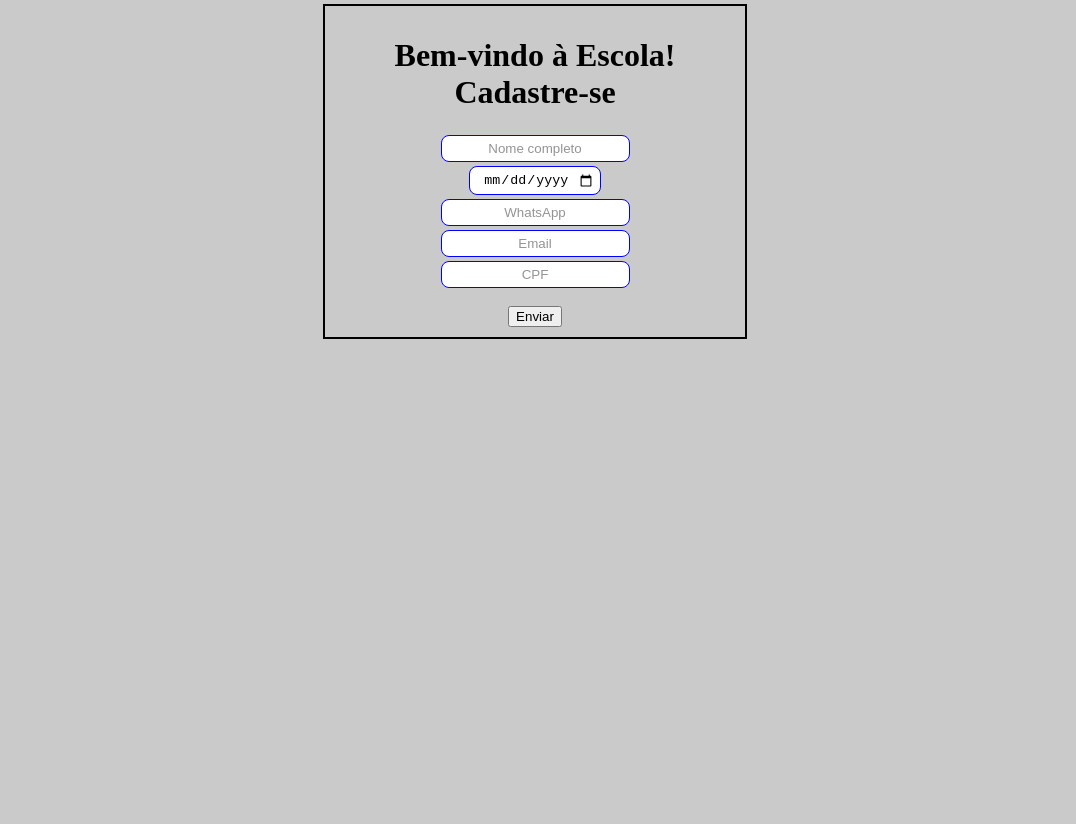
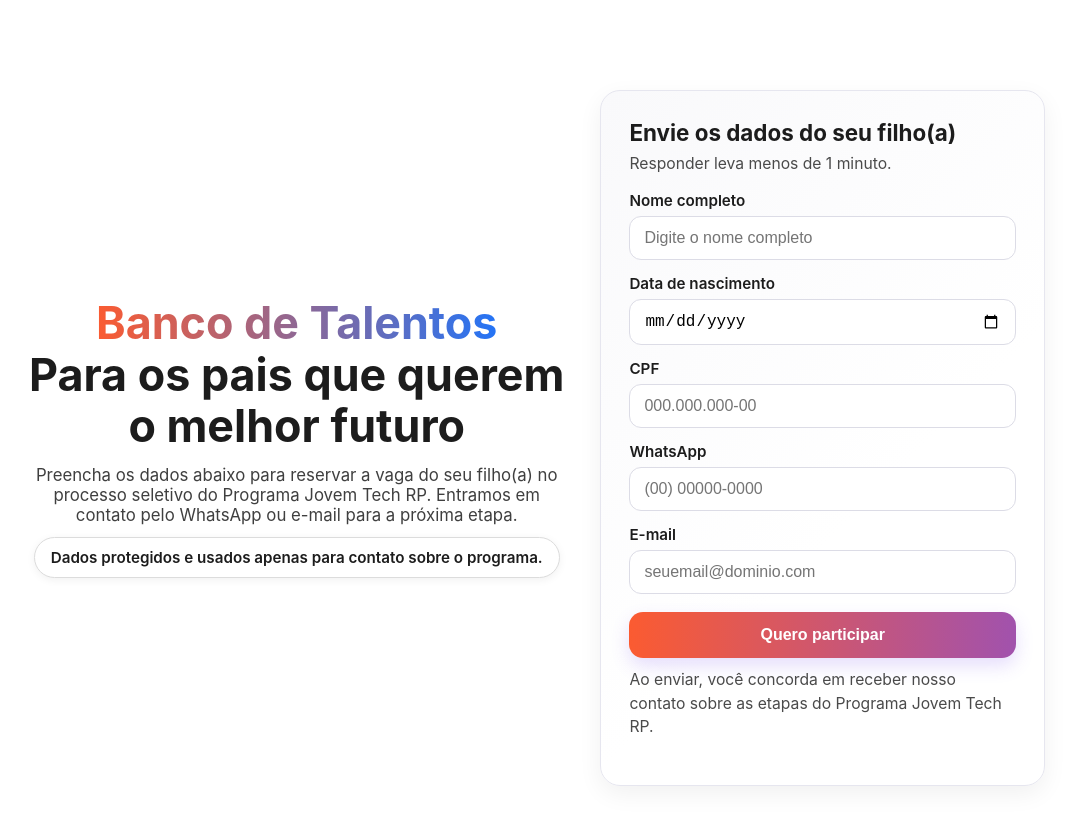
Before and after one commit to Guilhermeb-Ferrarezi/formulario, a React (Vite) app in the folder apps/web/: page / in a window 1280 px wide. Shown: the whole page, without its empty margins (105-1181 px from the left). Before the commit the page ends 800 px from the top, so only its background shows below. Built offline with nearby package versions, Linux system fonts and the light colour scheme; no server answers.

Commit message:
formulario atualizado

```diff
--- a/apps/web/index.html
+++ b/apps/web/index.html
@@ -3,7 +3,8 @@
   <head>
     <meta charset="UTF-8" />
     <meta name="viewport" content="width=device-width, initial-scale=1.0" />
-    <title>forumlario</title>
+    <link rel="icon" href="/src/assets/logo_jovemtech.svg" />
+    <title>Banco de talentos</title>
   </head>
   <body>
     <div id="root"></div>
--- a/apps/web/src/App.tsx
+++ b/apps/web/src/App.tsx
@@ -15,10 +15,6 @@ export function App() {
           element={
             <div className="centro">
               <main>
-                <h1 className="titulo">
-                  Bem-vindo à Escola! <br />
-                  Cadastre-se
-                </h1>
                 <Formulario />
               </main>
             </div>
--- a/apps/web/src/components/formulario.tsx
+++ b/apps/web/src/components/formulario.tsx
@@ -4,48 +4,103 @@ export function Formulario() {
   const { values, mensagem, handleChange, handleSubmit } = useFormulario();
 
   return (
-    <form className="inputs" onSubmit={handleSubmit}>
+    <header>
+      <main className="page">
+        <section className="hero">
+          {/* Coluna esquerda (texto) */}
+          <div>
+            <h1>
+              <span>Banco de Talentos</span>
+              <br />
+              Para os pais que querem o melhor futuro
+            </h1>
+
+            <p>
+              Preencha os dados abaixo para reservar a vaga do seu filho(a) no
+              processo seletivo do Programa Jovem Tech RP. Entramos em contato pelo
+              WhatsApp ou e-mail para a próxima etapa.
+            </p>
+
+            <div className="badge">
+              Dados protegidos e usados apenas para contato sobre o programa.
+            </div>
+          </div>
+
+          {/* Coluna direita (formulário) */}
+          <form className="form-card" onSubmit={handleSubmit}>
+            <h2>Envie os dados do seu filho(a)</h2>
+            <p>Responder leva menos de 1 minuto.</p>
+
+            <div className="field">
+              <label>Nome completo</label>
               <input
                 name="nome"
-        placeholder="Nome completo"
+                placeholder="Digite o nome completo"
                 value={values.nome}
                 onChange={handleChange}
-      /><br />
+                required
+              />
+            </div>
 
+            <div className="field">
+              <label>Data de nascimento</label>
               <input
                 type="date"
                 name="dataNascimento"
                 value={values.dataNascimento}
                 onChange={handleChange}
-        placeholder="Data de nascimento"
-      /><br />
+                required
+              />
+            </div>
 
+            <div className="field">
+              <label>CPF</label>
+              <input
+                name="cpf"
+                placeholder="000.000.000-00"
+                value={values.cpf}
+                onChange={handleChange}
+                required
+              />
+            </div>
+
+            <div className="field">
+              <label>WhatsApp</label>
               <input
                 type="tel"
                 name="whatsapp"
-        placeholder="WhatsApp"
+                placeholder="(00) 00000-0000"
                 value={values.whatsapp}
                 onChange={handleChange}
-      /><br />
+                required
+              />
+            </div>
 
+            <div className="field">
+              <label>E-mail</label>
               <input
                 type="email"
                 name="email"
-        placeholder="Email"
+                placeholder="seuemail@dominio.com"
                 value={values.email}
                 onChange={handleChange}
-      /><br />
+                required
+              />
+            </div>
 
-      <input
-        name="cpf"
-        placeholder="CPF"
-        value={values.cpf}
-        onChange={handleChange}
-      /><br />
+            {mensagem && <p className="form-message">{mensagem}</p>}
 
-      <p>{mensagem}</p>
+            <button type="submit" className="cta">
+              Quero participar
+            </button>
 
-      <button type="submit">Enviar</button>
+            <p className="small-note">
+              Ao enviar, você concorda em receber nosso contato sobre as etapas do
+              Programa Jovem Tech RP.
+            </p>
           </form>
+        </section>
+      </main>
+    </header>
   );
 }
--- a/apps/web/src/styles/app.css
+++ b/apps/web/src/styles/app.css
@@ -1,36 +1,22 @@
-body {
-    display: flex;
-    flex-direction: column;
-    align-items: center;
-    text-align: center;
-    margin: 0px;
-    padding: 0px;
-    background-color: rgb(202, 202, 202)
+/* ===== RESET E BASE ===== */
+* {
+  margin: 0;
+  padding: 0;
+  box-sizing: border-box;
 }
 
-.centro {
-    border: 2px solid black;
-    width: 400px;
-    margin: 4px;
-    padding: 10px;
+body {
+  display: flex;
+  flex-direction: column;
+  align-items: center;
+  text-align: center;
+  margin: 0;
+  padding: 0;
+  background-color: #ffffff;
+  font-family: 'Inter', sans-serif;
+  color: #1c1c1c;
 }
 
-.inputs input {
-    text-align: center;
-    border-radius: 8px;
-    border: 1px solid blue;
-    background-color: rgb(255, 255, 255);
-    margin: 2px;
-    padding: 5px;
-}
-
-.inputs input::placeholder{
-    color: rgb(148, 148, 148);
-}
-
-button{
-    align-items: center;
-}
 /* ===== ESTILOS DO LOGIN ===== */
 .formulario-login {
   display: flex;
@@ -93,7 +79,7 @@ button{
   text-decoration: underline;
 }
 
-/* ===== ESTILOS DO DASHBOARD ===== */
+/* ===== ESTILOS DO DASHBOARD / ADMIN ===== */
 .dashboard-container {
   padding: 2rem;
   max-width: 1200px;
@@ -166,7 +152,7 @@ button{
   background-color: #f8f9fa;
 }
 
-/* Responsividade */
+/* Responsividade Dashboard */
 @media (max-width: 768px) {
   .dashboard-container {
     padding: 1rem;
@@ -185,3 +171,168 @@ button{
     padding: 0.5rem;
   }
 }
+
+/* ========================================================= */
+/* ===== LAYOUT MODERNO — BANCO DE TALENTOS (FORMULÁRIO) ==== */
+/* ========================================================= */
+
+.page {
+  max-width: 1100px;
+  margin: 0 auto;
+  padding: 40px;
+}
+
+.hero {
+  display: grid;
+  grid-template-columns: 1.1fr 0.9fr;
+  gap: 32px;
+  align-items: center;
+  margin-top: 50px;
+}
+
+.hero h1 {
+  font-size: 2.8rem;
+  font-weight: 700;
+  line-height: 1.15;
+  margin-bottom: 12px;
+}
+
+.hero h1 span {
+  background: linear-gradient(to right, #fb5b31, #2474f6);
+  -webkit-background-clip: text;
+  -webkit-text-fill-color: transparent;
+}
+
+.hero p {
+  font-size: 1.05rem;
+  color: #3f3f3f;
+  max-width: 560px;
+}
+
+/* Card do formulário */
+.form-card {
+  background: linear-gradient(135deg, #f9f9fb 0%, #ffffff 60%);
+  border: 1px solid #e6e6ef;
+  box-shadow: 0 8px 24px rgba(0, 0, 0, 0.06);
+  border-radius: 20px;
+  padding: 28px;
+  text-align: left;
+  justify-content: center;
+  display: flex;
+  flex-direction: column;
+  height: -50px;
+}
+
+.form-card h2 {
+  font-size: 1.4rem;
+  font-weight: 700;
+  margin-bottom: 8px;
+}
+
+.form-card p {
+  font-size: 0.98rem;
+  color: #4a4a4a;
+  margin-bottom: 18px;
+}
+
+/* Campos */
+.field {
+  display: flex;
+  flex-direction: column;
+  gap: 6px;
+  margin-bottom: 14px;
+}
+
+.field label {
+  font-weight: 600;
+  font-size: 0.95rem;
+  color: #1c1c1c;
+}
+
+.field input {
+  padding: 12px 14px;
+  border-radius: 12px;
+  border: 1px solid #dcdce6;
+  background: #fff;
+  font-size: 1rem;
+  transition: border-color 0.2s, box-shadow 0.2s;
+}
+
+.field input:focus {
+  outline: none;
+  border-color: #fb5b31;
+  box-shadow: 0 0 0 3px rgba(251, 91, 49, 0.12);
+}
+
+/* Botão */
+.cta {
+  display: inline-flex;
+  align-items: center;
+  justify-content: center;
+  gap: 10px;
+  padding: 14px 22px;
+  border-radius: 14px;
+  font-weight: 700;
+  font-size: 1rem;
+  color: #fff;
+  background: linear-gradient(90deg, #fb5b31 0%, #a152ad 100%);
+  border: none;
+  cursor: pointer;
+  box-shadow: 0 8px 18px rgba(118, 71, 236, 0.18);
+  transition: transform 0.15s ease, box-shadow 0.15s ease, filter 0.2s ease;
+  width: 100%;
+  margin-top: 4px;
+}
+
+.cta:hover {
+  filter: brightness(1.05);
+  transform: translateY(-1px);
+  box-shadow: 0 12px 22px rgba(118, 71, 236, 0.2);
+}
+
+/* Observação */
+.small-note {
+  font-size: 0.9rem;
+  color: #4a4a4a;
+  margin-top: 10px;
+  line-height: 1.5;
+}
+
+/* Badge */
+.badge {
+  display: inline-flex;
+  align-items: center;
+  gap: 8px;
+  padding: 10px 16px;
+  border-radius: 999px;
+  border: 1px solid #dcdcdc;
+  background: #fff;
+  font-weight: 600;
+  font-size: 0.95rem;
+  margin-top: 12px;
+  width: fit-content;
+  box-shadow: 0 2px 8px rgba(0, 0, 0, 0.06);
+}
+
+/* Mensagem de retorno do submit */
+.form-message {
+  margin: 8px 0;
+  font-weight: 600;
+  color: #2474f6;
+}
+
+/* Responsividade Formulário */
+@media (max-width: 900px) {
+  .hero {
+    grid-template-columns: 1fr;
+  }
+
+  .hero h1 {
+    font-size: 2.2rem;
+  }
+}
+@media (max-width: 500px) {
+  .form-card {
+    padding: 20px;
+  }
+}
```
Also changed, not shown: apps/web/src/assets/logo_jovemtech.svg (added), 1 other file (tests, documents, lock files or other folders). Lines whose indentation alone changed are shown as unchanged.
